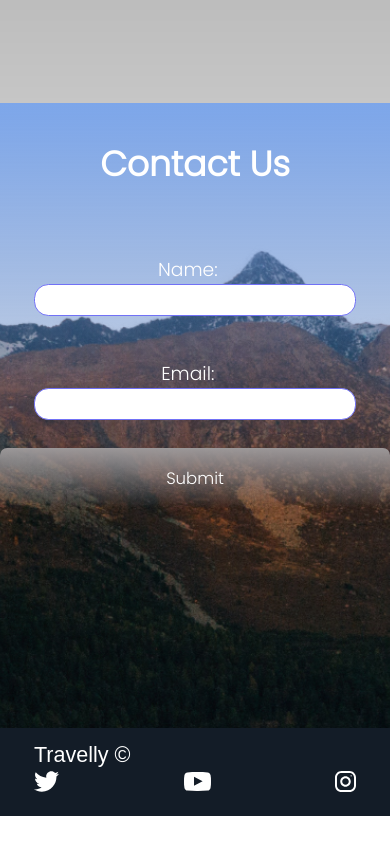
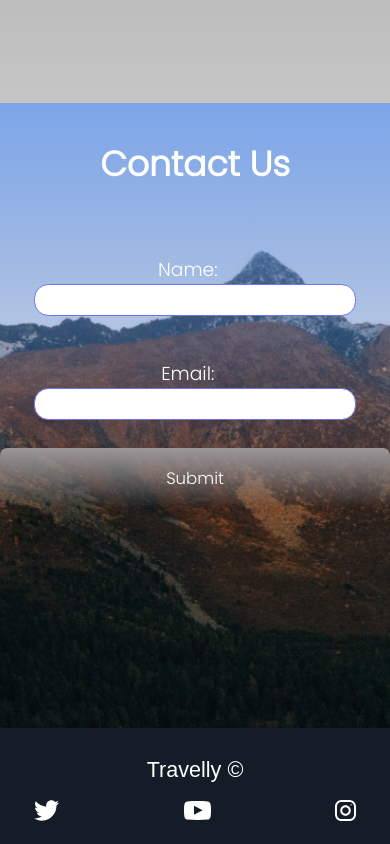
Before and after one commit to akashbhadouria/Travelly, a plain HTML site: page index.html in a window 390 px wide. Shown: the part 3214-4058 px from the top of the page. Before the commit the page ends 4030 px from the top, so only its background shows below. Drawn offline with Linux system fonts and the light colour scheme; a web font is replaced by a local one.

Commit message:
Added padding in the footer-wrapper class & made footer responsive in the mobile view

```diff
--- a/style.css
+++ b/style.css
@@ -383,4 +383,11 @@ footer  h3 {
     color: white;
     padding: 2rem;
   }
+  footer {
+    text-align: center;
+  }
+  .footer-wrapper h3{
+    margin: 2rem 0;
+  }
+
 }
```
